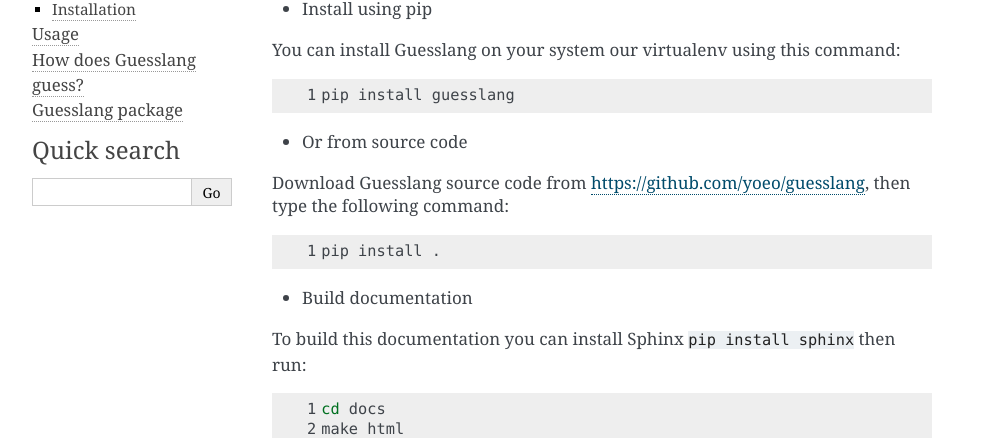
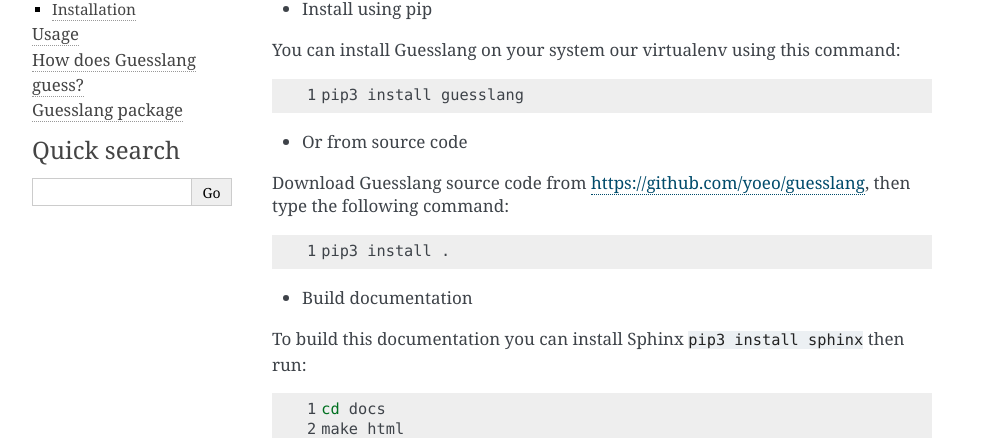
Before and after one commit to yoeo/guesslang, a Sphinx documentation site: the page built from docs/setup.rst, in a window 1280 px wide. Shown: the part 399-837 px from the top of the page, without its empty margins (148-1140 px from the left). Built offline with Sphinx 7.4.7, drawn with Linux system fonts in a browser that asks for light colours.

Commit message:
Change pip version

```diff
--- a/docs/setup.rst
+++ b/docs/setup.rst
@@ -28,7 +28,7 @@
 .. code-block:: shell
     :linenos:
 
-    pip install guesslang
+    pip3 install guesslang
 
 * Or from source code
 
@@ -38,11 +38,11 @@
 .. code-block:: shell
     :linenos:
 
-    pip install .
+    pip3 install .
 
 * Build documentation
 
-To build this documentation you can install Sphinx ``pip install sphinx``
+To build this documentation you can install Sphinx ``pip3 install sphinx``
 then run:
 
 .. code-block:: shell
--- a/docs/usage.rst
+++ b/docs/usage.rst
@@ -157,7 +157,7 @@
   .. code-block:: shell
     :linenos:
 
-    pip install -r requirements-dev.txt
+    pip3 install -r requirements-dev.txt
 
 Github repositories downloader
 ^^^^^^^^^^^^^^^^^^^^^^^^^^^^^^
```
Also changed, not shown: README.md (+2 -2 lines).
